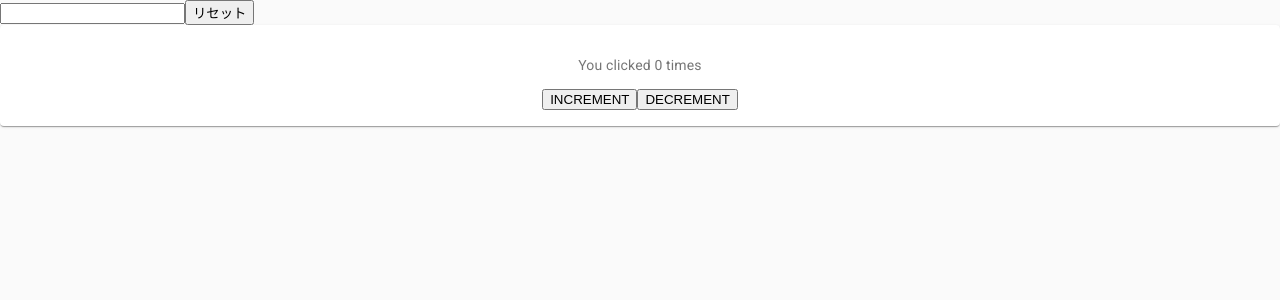
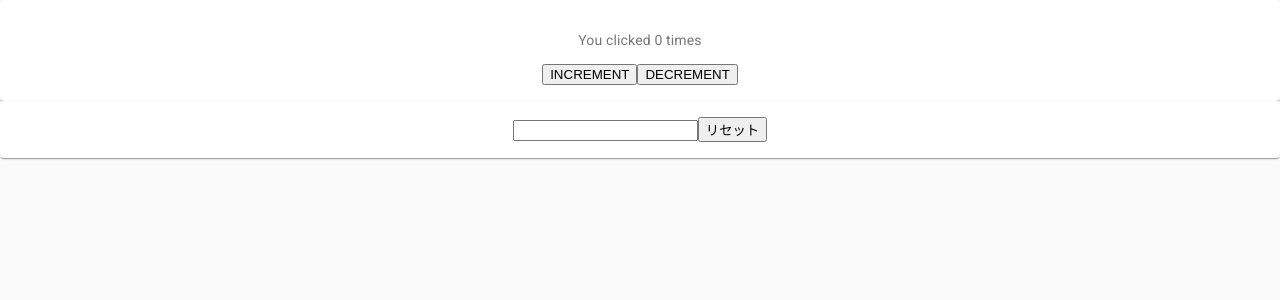
Before and after one commit to kuzrwkd/skys-client, a Next.js app: page / in a window 1280 px wide. Shown: the top 300 px of the page. Built offline with nearby package versions, Linux system fonts and the light colour scheme.

Commit message:
微修正

```diff
--- a/src/components/pages/Home/main.tsx
+++ b/src/components/pages/Home/main.tsx
@@ -52,14 +52,14 @@ const Main: NextPage = () => {
         <div className={classes.root}>
           <Grid container spacing={3}>
             <Grid item xs={12}>
-              <div>
-                <input type="text" value={form.keyword} onChange={onChange} />
-                <button onClick={onReset}>リセット</button>
-              </div>
               <Paper className={classes.paper}>
                 <p>You clicked {counter.num} times</p>
                 <button onClick={countUp}>INCREMENT</button>
                 <button onClick={countDown}>DECREMENT</button>
+              </Paper>
+              <Paper className={classes.paper}>
+                <input type="text" value={form.keyword} onChange={onChange} />
+                <button onClick={onReset}>リセット</button>
               </Paper>
             </Grid>
           </Grid>
```
